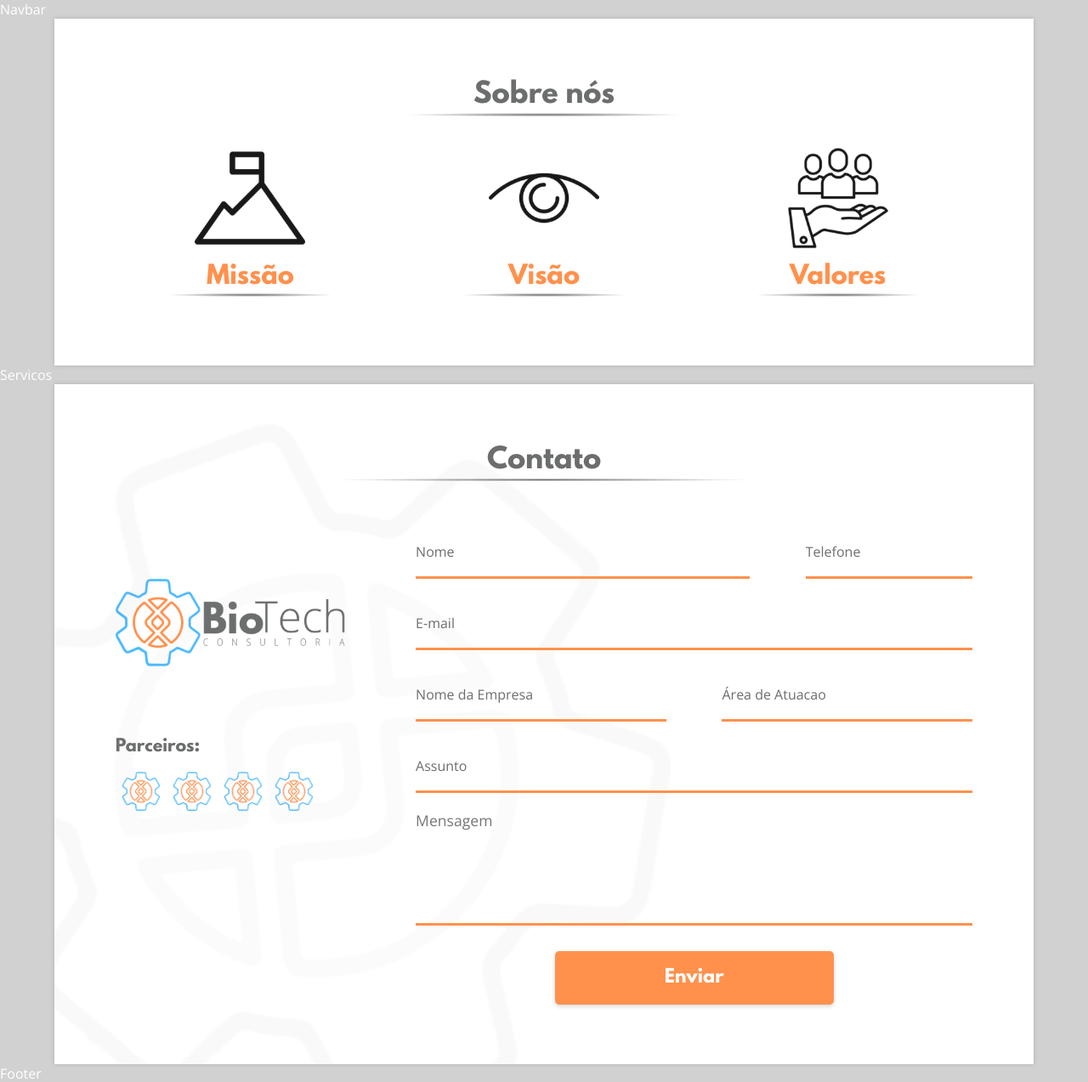
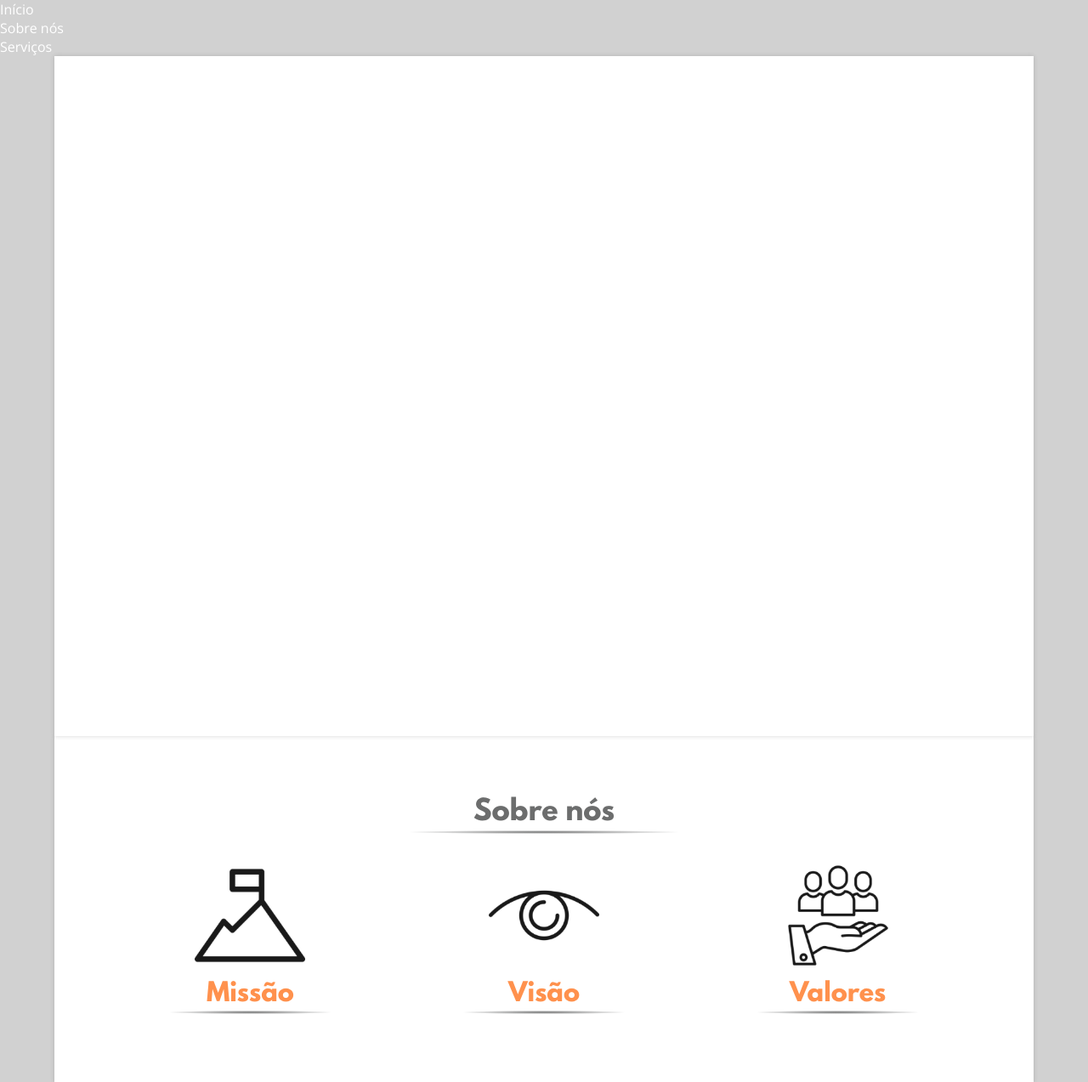
Before and after one commit to citi-onboarding/biotech-onepage, a Django app: template core/templates/index.html in a window 1280 px wide. Shown: the top 1273 px of the page at 85% size. Run offline with Django 3.2, Linux system fonts and the light colour scheme; the template is opened without the code that fills it, so the values that code supplies are empty.

Commit message:
inicio navbar

```diff
--- a/core/templates/sections/navbar.html
+++ b/core/templates/sections/navbar.html
@@ -1,4 +1,17 @@
-{% load static %}
-<section id="navbar">
-    Navbar
-</section>
+<nav>
+    <ul class="categorias">
+        <li>
+            <a id="inicio">Início</a>
+        </li>
+        <li>
+            <a id="sobreNos">Sobre nós</a>
+        </li>
+        <li>
+            <a id="servicos">Serviços</a>
+        </li>
+        <li>
+            <a id="contato">Contato</a>
+        </li>
+    </ul>
+    <label class="icone-menu"></label>
+</nav>
--- a/static/css/main.css
+++ b/static/css/main.css
@@ -331,3 +331,4 @@
         margin-left: auto;
     }
 }
+@import "navbar.css"
```
Also changed, not shown: static/css/navbar.css (added, +12 -0 lines).
